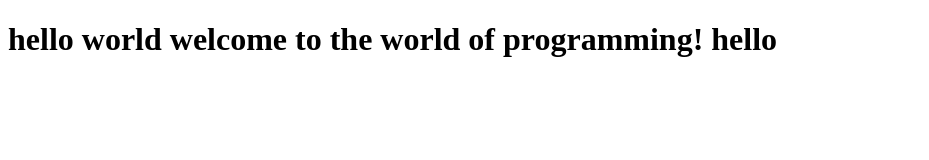
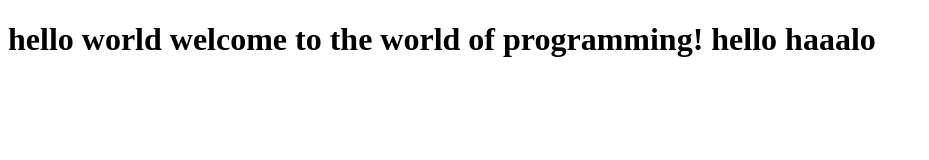
Before and after one commit to sunnydodhiya/lecture0, a plain HTML site: page hello1.html in a window 1280 px wide. Shown: the whole page, without its empty margins (0-929 px from the left). Drawn offline with Linux system fonts and the light colour scheme.

Commit message:
Update hello1.html

```diff
--- a/hello1.html
+++ b/hello1.html
@@ -12,6 +12,6 @@ and open the template in the editor.
     </head>
     <body>
         <h1>
-            hello world welcome to the world of programming! hello</h1>
+            hello world welcome to the world of programming! hello haaalo</h1>
     </body>
 </html>
```
